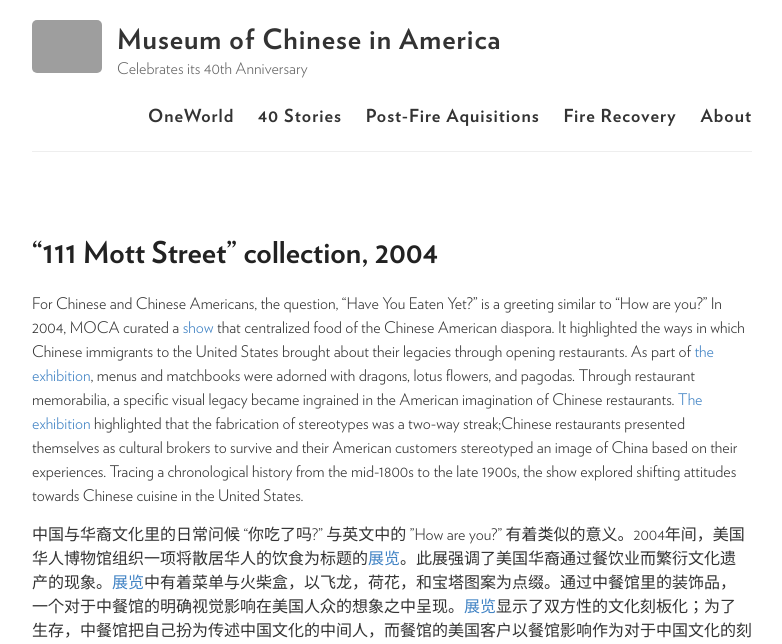
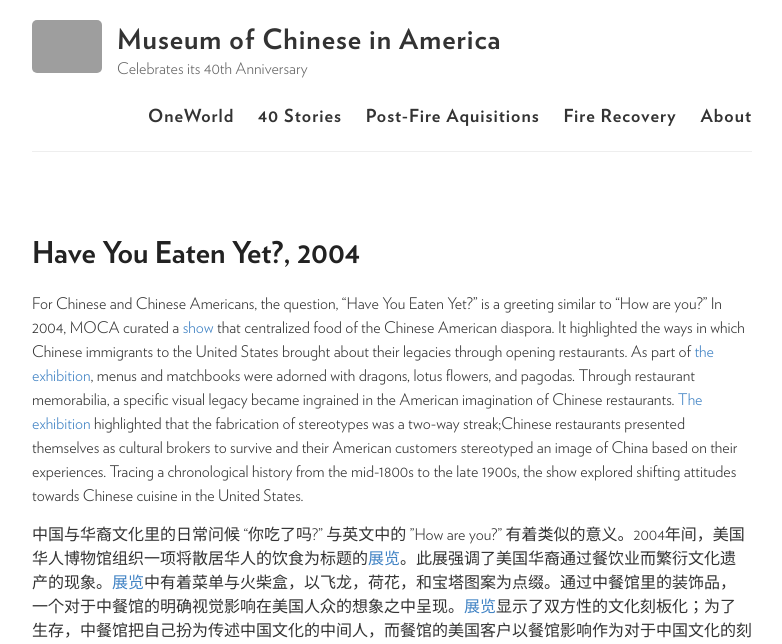
Before and after one commit to moca40/moca40.github.io, a Jekyll site: the page built from _stories/2004-01-01-have-you-eaten-yet.md, in a window 1280 px wide. Shown: the top 644 px of the page, without its empty margins (248-1030 px from the left). Built offline with Jekyll 4.4.1, drawn with Linux system fonts in a browser that asks for light colours; grey boxes are pictures that could not be loaded.

Commit message:
Update 2004-01-01-have-you-eaten-yet.md

```diff
--- a/_stories/2004-01-01-have-you-eaten-yet.md
+++ b/_stories/2004-01-01-have-you-eaten-yet.md
@@ -1,6 +1,6 @@
 ---
 layout: post
-title: “111 Mott Street” collection, 2004
+title: Have You Eaten Yet?, 2004
 slides:
   -
     img: https://user-images.githubusercontent.com/47676628/72847207-12f0dc00-3c70-11ea-9c02-fb51a03fcf93.jpg
```
